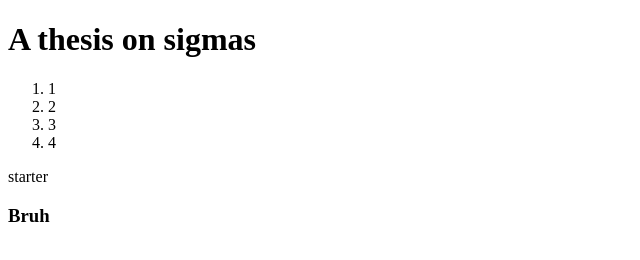
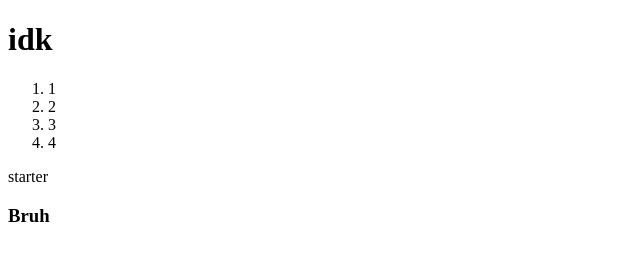
Before and after one commit to Trentonkrogh/Trentonkrogh.github.io, a plain HTML site: page pages/index.html in a window 1280 px wide. Shown: the whole page, without its empty margins (0-640 px from the left). Drawn offline with Linux system fonts and the light colour scheme.

Commit message:
started working with preview window

```diff
--- a/pages/index.html
+++ b/pages/index.html
@@ -6,7 +6,7 @@
     <body>
         <div>
         <h1>
-            A thesis on sigmas
+            idk
         </h1>
         <ol>
             <li>1</li>
```
